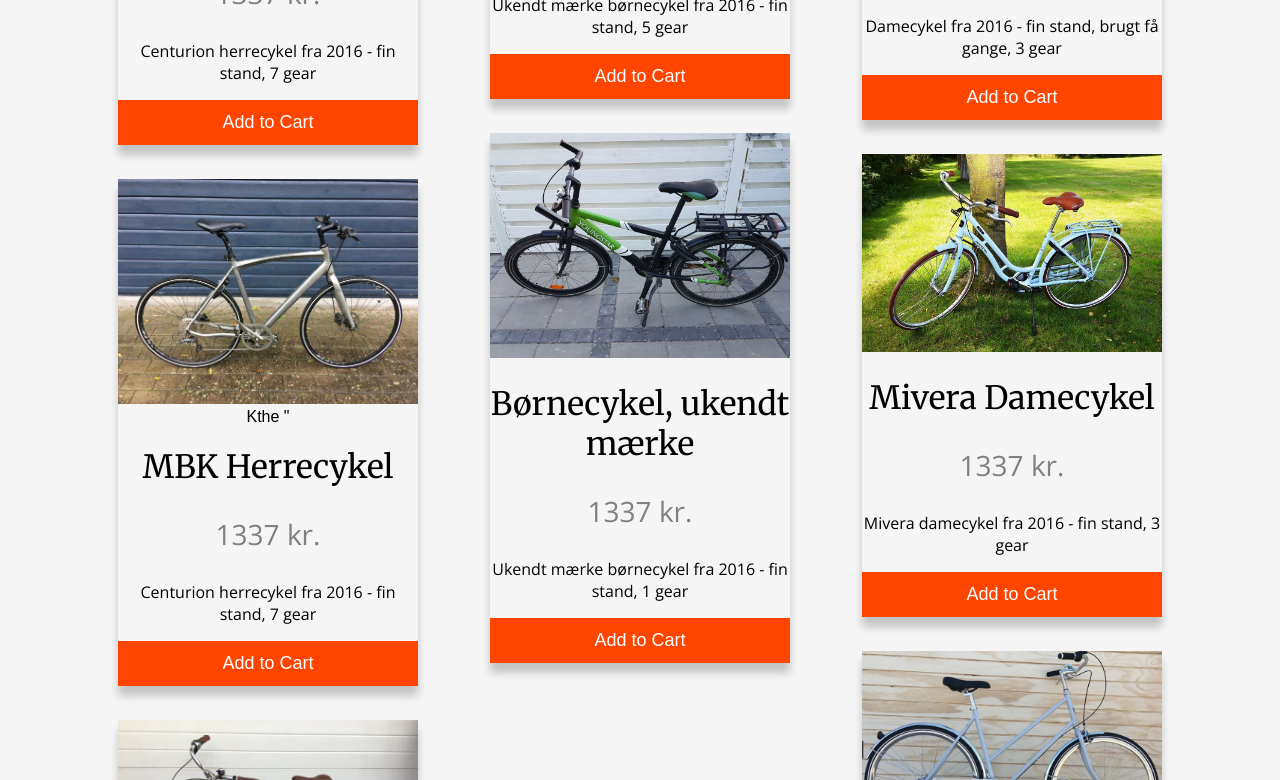
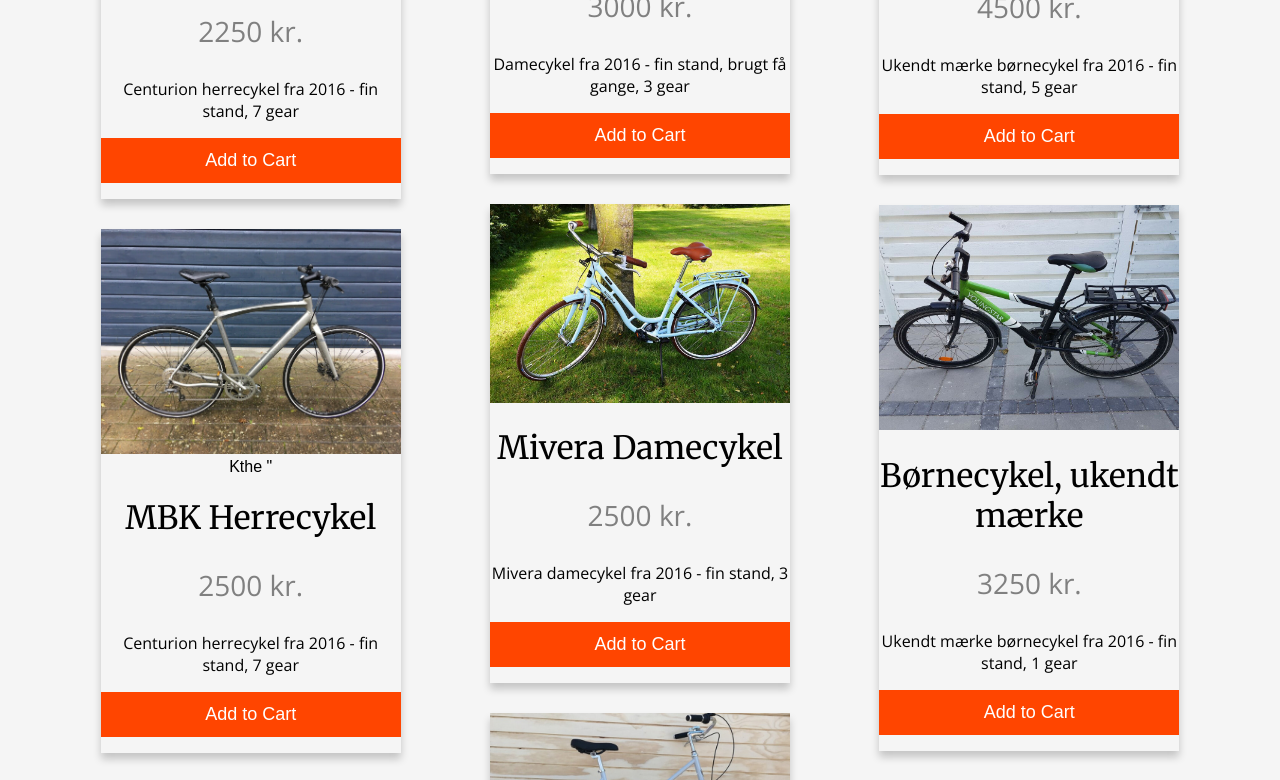
Before and after one commit to Gruppe-12-HA-it/RE-Cycle, a plain HTML site: page HTMLFiles/Products.html in a window 1280 px wide. Shown: the part 628-1408 px from the top of the page. Drawn offline with nearby package versions, Linux system fonts and the light colour scheme.

Commit message:
Flexbox på products/css

```diff
--- a/HTMLFiles/Products.html
+++ b/HTMLFiles/Products.html
@@ -33,84 +33,77 @@
         children-filter
     </label>
 </div>
-<div id="productPage">
-    <div id="mens">
-        <div style="text-align: center;">
-        <h1>Men's Bikes</h1>
-        <div class="card">
+<div class="productsSub">
+    <div class="mens">
+        <h1 class="GenderTitle">Men's Bikes</h1>
+        <div class="Menscard">
             <img src="../ProductImages/CenturionHerreCykel/CenturionHerreCykel.png" alt="Centurion Herrecykel" style="width:100%">
             <h1>Centurion Herrecykel</h1>
-            <p class="price">1337 kr.</p>
+            <p class="price">2250 kr.</p>
             <p>Centurion herrecykel fra 2016 - fin stand, 7 gear</p>
             <p><button class="addToCart">Add to Cart</button></p>
         </div>
         <br/>
-            <div class="card">
+        <div class="Menscard">
             <img src="../ProductImages/MBKHerreCykel/MBKHerreCykel.png" alt="MBK Herrecykel" style="width:100%">Kthe "
             <h1>MBK Herrecykel</h1>
-                <p class="price">1337 kr.</p>
+            <p class="price">2500 kr.</p>
             <p>Centurion herrecykel fra 2016 - fin stand, 7 gear</p>
             <p><button class="addToCart">Add to Cart</button></p>
         </div>
         <br/>
-        <div class="card">
+        <div class="Menscard">
             <img src="../ProductImages/MustangHerreCykel/MustangHerreCykel.png" alt="Mustang Herrecykel" style="width:100%">
             <h1>Mustang Herrecykel</h1>
-            <p class="price">1337 kr.</p>
+            <p class="price">1750 kr.</p>
             <p>Centurion herrecykel fra 2016 - fin stand, 7 gear</p>
             <p><button class="addToCart">Add to Cart</button></p>
         </div>
         <br/>
     </div>
-    </div>
-
-    <div id="womens">
-        <div style="text-align: center;">
-        <h1>Women's Bikes</h1>
-        <div class="card">
+    <div class="womens">
+        <h1 class="GenderTitle">Women's Bikes</h1>
+        <div class="Womenscard">
             <img src="../ProductImages/DameCykel/damecykelnostalgie2_1024x1024.jpg" alt="Damecykel" style="width:100%">
             <h1>Damecykel, Ukendt mærke</h1>
-            <p class="price">1337 kr.</p>
+            <p class="price">3000 kr.</p>
             <p>Damecykel fra 2016 - fin stand, brugt få gange, 3 gear</p>
             <p><button class="addToCart">Add to Cart</button></p>
         </div>
         <br/>
-        <div class="card">
+        <div class="Womenscard">
             <img src="../ProductImages/DameCykel/miveradamecykel1_1024x1024.jpg" alt="Mivera Damecykel" style="width:100%">
             <h1>Mivera Damecykel</h1>
-            <p class="price">1337 kr.</p>
+            <p class="price">2500 kr.</p>
             <p>Mivera damecykel fra 2016 - fin stand, 3 gear</p>
             <p><button class="addToCart">Add to Cart</button></p>
         </div>
         <br/>
-            <div class="card">
+        <div class="Womenscard">
             <img src="../ProductImages/DameCykel/Damecykel%20japansk.jpg" alt="Mivera Damecykel" style="width:100%">
             <h1>Mivera Damecykel</h1>
-                <p class="price">1337 kr.</p>
+            <p class="price">4000 kr.</p>
             <p>Japansk damecykel fra 2017 - fin stand, 3 gear</p>
             <p><button class="addToCart">Add to Cart</button></p>
         </div>
     </div>
-    </div>
-
-    <div id="childrens">
-        <h1>Children's Bikes</h1>
-        <div class="card">
+    <div class="childrens">
+        <h1 class="GenderTitle">Children's Bikes</h1>
+        <div class="Childrenscard">
             <img src="../ProductImages/Børnecykel/bornecykel-16tommer-1050x700.jpg" alt="Børnecykel" style="width:100%">
             <h1>Børnecykel, ukendt mærke</h1>
-            <p class="price">1337 kr.</p>
+            <p class="price">4500 kr.</p>
             <p>Ukendt mærke børnecykel fra 2016 - fin stand, 5 gear</p>
             <p><button class="addToCart">Add to Cart</button></p>
         </div>
         <br/>
-        <div class="card">
+        <div class="Childrenscard">
             <img src="../ProductImages/Børnecykel/børnecykel2.jpg" alt="Børnecykel" style="width:100%">
             <h1>Børnecykel, ukendt mærke</h1>
-            <p class="price">1337 kr.</p>
+            <p class="price">3250 kr.</p>
             <p>Ukendt mærke børnecykel fra 2016 - fin stand, 1 gear</p>
             <p><button class="addToCart">Add to Cart</button></p>
         </div>
-
     </div>
 </div>
 
--- a/Style.css
+++ b/Style.css
@@ -5,13 +5,17 @@ Body {
 /*Setting fonts for the different text types on the website - making sure to have a uniform design throughout the page*/
 p {
     font-style: normal;
-    font-family: 'Open Sans', sans-serif;
+    font-family: "Open Sans", sans-serif;
     font-weight: 100;
 }
-h1, h2, h3, h4, h5, h6 {
-    font-family: 'Merriweather', serif;
+h1,
+h2,
+h3,
+h4,
+h5,
+h6 {
+    font-family: "Merriweather", serif;
     font-weight: 300;
-
 }
 /*Adding the logo*/
 .LogoImg {
@@ -44,7 +48,6 @@ li a {
     text-decoration: none;
 
 }
-
 /*Styling for the specific links in the menu, including hover to change color,
 all based on the different ID's attached to the HTML code.*/
 #products {
@@ -131,13 +134,12 @@ Article {
     align-items: center;
     justify-content: center;}
 
-    .banner-btn {
-        font-size: 1rem;
-        background: white;
-        color: #111111;
-        cursor: pointer;
-        border: 1px solid
-
+.banner-btn {
+    font-size: 1rem;
+    background: white;
+    color: #111111;
+    cursor: pointer;
+    border: 1px solid;
     }
 .banner-title {
     color: black;
@@ -145,26 +147,32 @@ Article {
 }
 
 /*Styling of the mens, womens and childrens tags on the Products page*/
-#childrens {
+.GenderTitle {
     text-align: center;
 }
-#mens {
-    float: left;
-    padding-left: 110px;
-}
-#womens {
-    float: right;
-    padding-right: 110px;
+
+.productsSub {
+    padding: 48px;
+    display: flex;
+    flex-direction: row;
+    justify-content: space-around;
 }
 
-/* Products */
-.card {
-    box-shadow: 0 10px 8px 0 rgba(0, 0, 0, 0.2);
+.childrens,
+.mens,
+.womens {
+    display: flex;
+    flex-direction: column;
+}
+
+.Menscard,
+.Womenscard,
+.Childrenscard {
+    box-shadow: 0 6px 8px 0 rgba(0, 0, 0, 0.2);
     max-width: 300px;
-    margin: auto;
     text-align: center;
     font-family: arial;
-
+    margin-top: 12px;
 }
 
 .price {
@@ -172,7 +180,7 @@ Article {
     font-size: 28px;
 }
 
-.card button {
+.Menscard button, .Womenscard button, .Childrenscard button {
     border: none;
     outline: 0;
     padding: 12px;
@@ -184,6 +192,6 @@ Article {
     font-size: 18px;
 }
 
-.card button:hover {
+.Menscard button:hover, .Womenscard button:hover, .Childrenscard button:hover {
     opacity: 0.7;
 }
```
Lines whose indentation alone changed are shown as unchanged.
